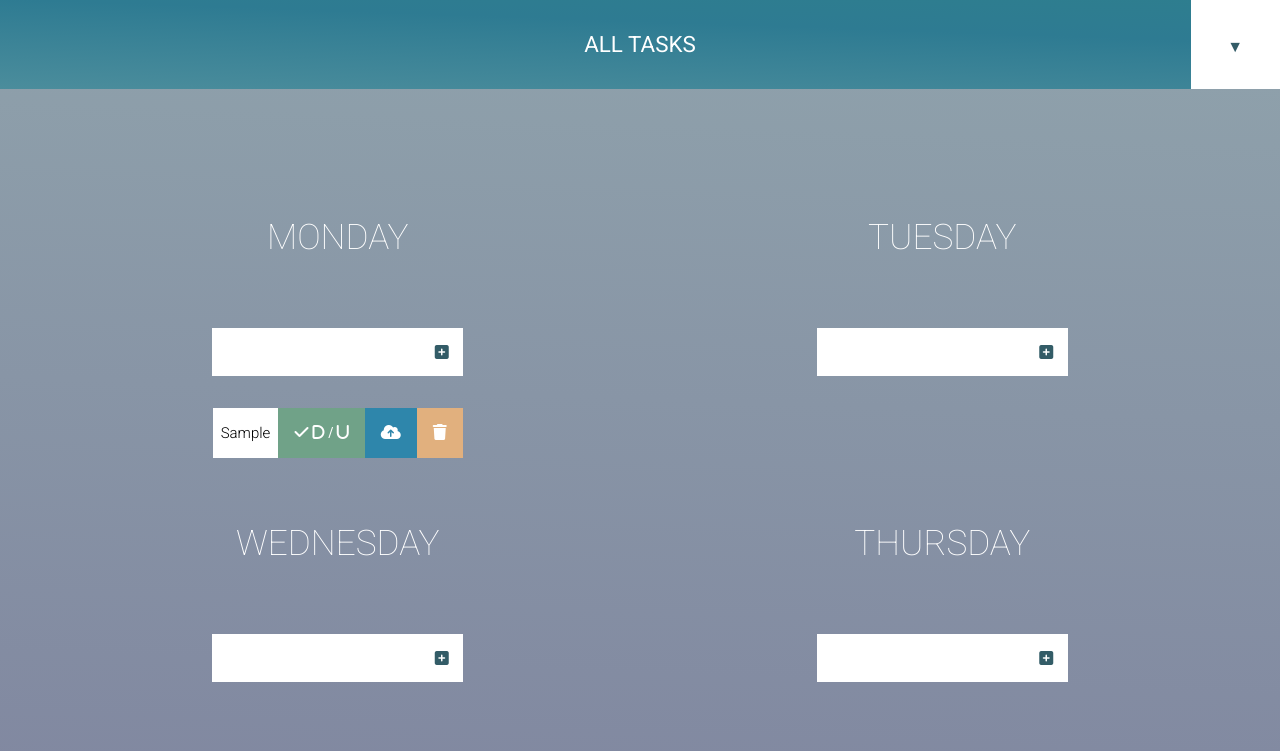
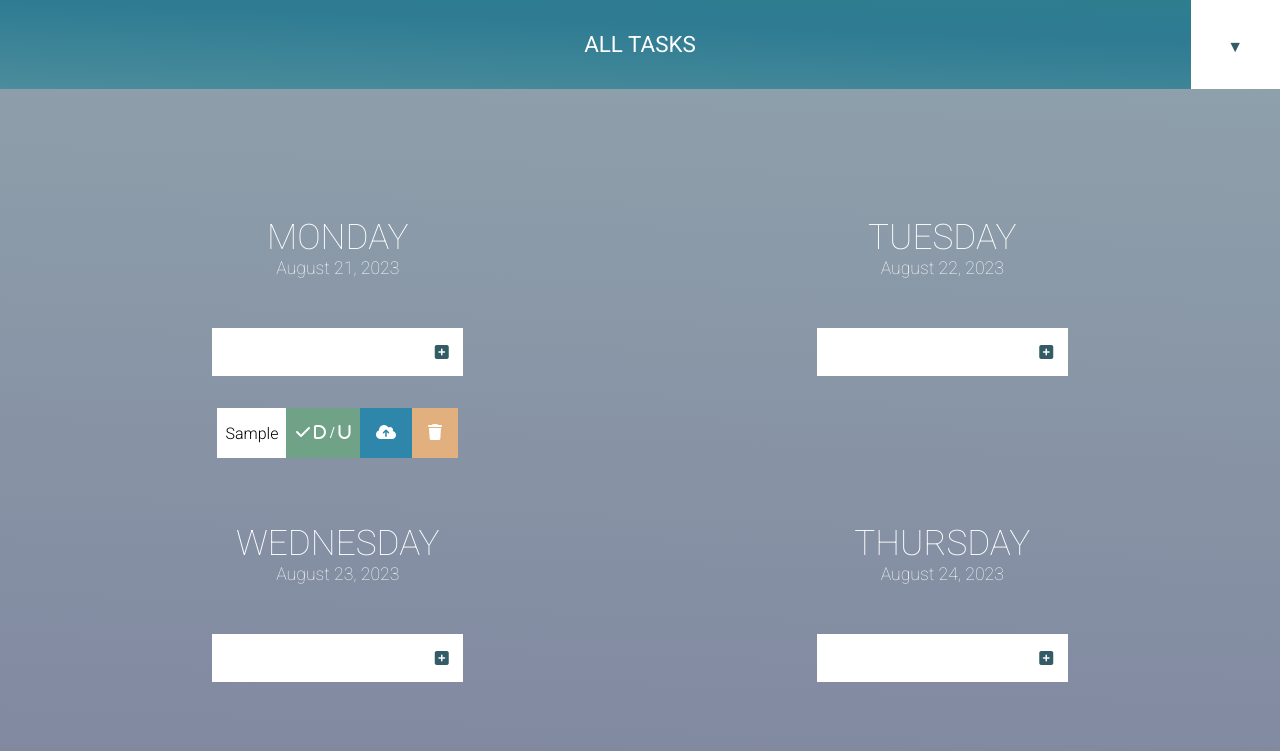
Before and after one commit to wwew22/todoList-workDays, a plain HTML site: page index.html in a window 1280 px wide. Both pictures are taken after typing "Sample" into the empty fields and a click on the button 441 px from the left and 352 px from the top of the page. Shown: the top 751 px of the page. Drawn offline with Linux system fonts and the light colour scheme.

Commit message:
Update to design and adding js for date

```diff
--- a/app.js
+++ b/app.js
@@ -59,12 +59,23 @@ filterOptions.addEventListener("click", filterTodo);
 
 //FUNCTIONS
 
+// Get today's date
+const today = new Date();
+const currentDayOfWeek = today.getDay(); // 0 (Sunday) to 6 (Saturday)
 
-  //FUNCTIN CHATGPT DATE
+// Calculate the dates for the upcoming days of the week
+for (let i = 1; i <= 5; i++) { // Assuming you have 5 days of the week
+    const dayIndex = (currentDayOfWeek + i - 1) % 7;
+    const currentDate = new Date(today.getFullYear(), today.getMonth(), today.getDate() + i - 2);
+    const options = { year: 'numeric', month: 'long', day: 'numeric' };
+    const formattedDate = currentDate.toLocaleDateString(undefined, options);
 
-
-
-
+    // Update the span element for the corresponding day
+    const daySpan = document.querySelector(`.day${i}`);
+    if (daySpan) {
+        daySpan.textContent = formattedDate;
+    }
+}
 
 //ADD TODO MONDAY
 function addTodo(event) {
--- a/style.css
+++ b/style.css
@@ -3,6 +3,14 @@
     padding: 0;
     box-sizing: border-box;
 }
+
+input[type=text],
+input[type=button] {
+    -webkit-appearance: none;
+    -webkit-border-radius: 0;
+}
+
+input {-webkit-appearance: none !important; -webkit-border-radius: 0 !important; font-family: 'Roboto', sans-serif; margin-left: 0px;}
 
 body {
     background: linear-gradient(182deg, #2e9278, #2e7b92, #A0C1B9, #706993);
@@ -147,10 +155,7 @@ form button:hover {
     font-family: 'Roboto', sans-serif;
     font-weight: 300;
     flex: 1;
-    font-size: 15px;
-    white-space: nowrap;
-    overflow: hidden;
-    text-overflow: ellipsis;
+    font-size: 1rem;
 }
 
 .trash-btn, .complete-btn, .jira-btn {
@@ -174,6 +179,7 @@ form button:hover {
 .complete-btn {
     background: #70A288;
     transition: all .2s ease;
+    padding: 0.6rem;
 }
 
 .complete-btn:active {
```
